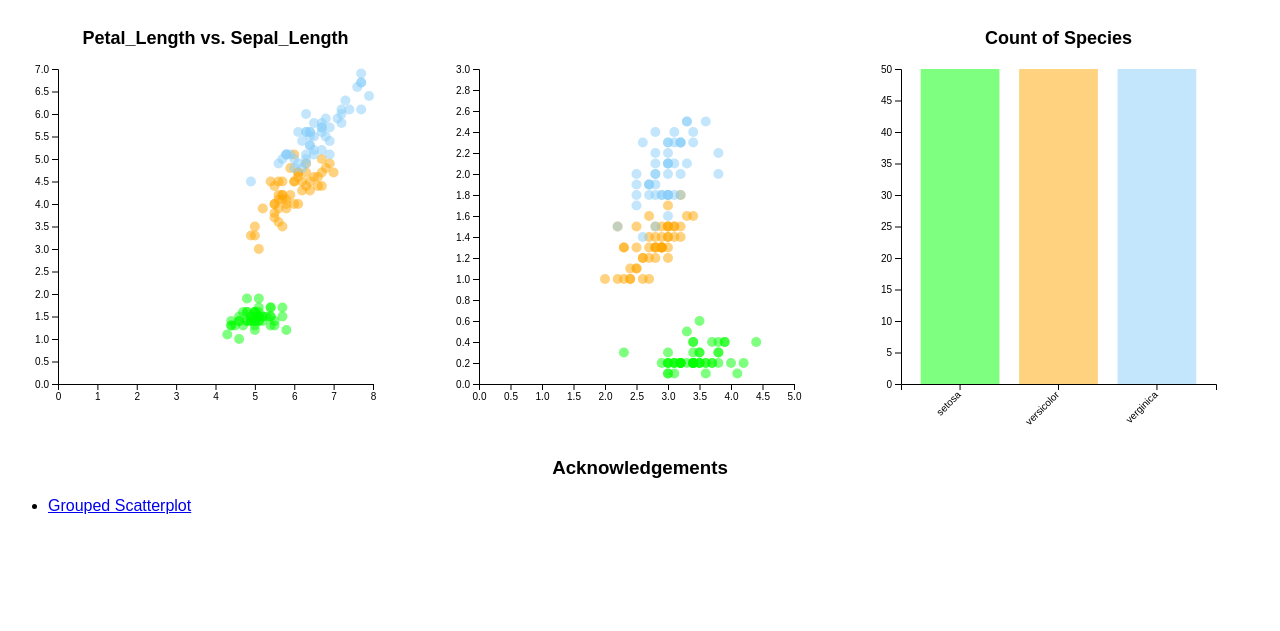
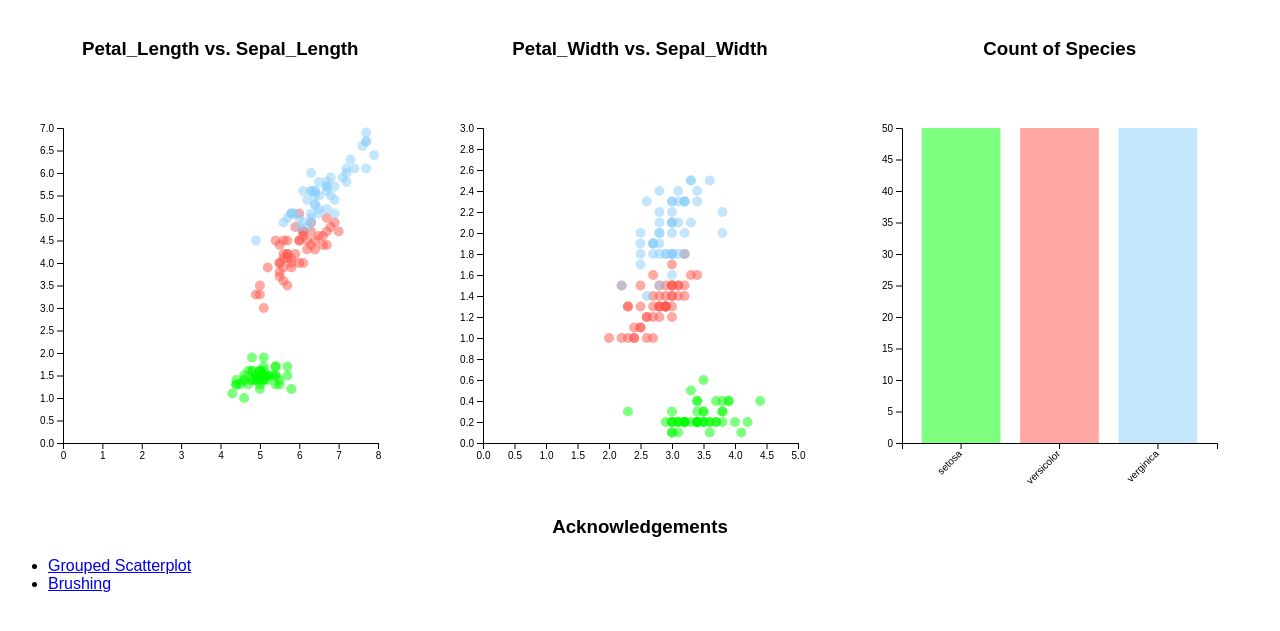
Before and after one commit to DS4200-S23-Class/hw-06-mich-jane, a plain HTML site: page index.html in a window 1280 px wide. Shown: the part 61-692 px from the top of the page. Drawn offline with Linux system fonts and the light colour scheme.

Commit message:
need to do linking

```diff
--- a/index.html
+++ b/index.html
@@ -24,31 +24,41 @@
     <!-- Flexbox container has 3 columns that all take up 1/3 of the page -->
     <div class="container">
 
-      <div id="column1">
-          <div id="vis1"></div>
+      <!-- Child 1 -->
+      <div id="vis1">
+        <!-- Heading for the viz -->
+        <h3 class="centered">Petal_Length vs. Sepal_Length</h2>
       </div>
 
-      <div id="column2">
-          <div id="vis2"></div>
+      <!-- Child 2 -->
+      <div id="vis2">
+        <!-- Heading for the viz -->
+        <h3 class="centered">Petal_Width vs. Sepal_Width</h2>
       </div>
 
-      <div id="column3">
-        <div id="vis3"></div>
+      <!-- Child 3 -->
+      <div id="vis3">
+        <!-- Heading for the viz -->
+        <h3 class="centered">Count of Species</h2>
       </div>
     </div>
 
 
-
-
   <!-- Centered acknowledgements header -->
   <h3 class="centered">Acknowledgements</h3>
+
   <div>
     <ul>
+      <!-- Links used -->
       <li>
         <a href="https://d3-graph-gallery.com/graph/scatter_grouped.html">Grouped Scatterplot</a>
       </li>
+      <li>
+        <a href="https://d3-graph-gallery.com/graph/interactivity_brush.html#realgraph">Brushing</a>
+      </li>
     </ul>
   </div>
+
   <!-- Link js -->
   <script src="js/main.js"></script>
 
--- a/js/main.js
+++ b/js/main.js
@@ -37,15 +37,6 @@ function lengthScatter() {
 							.domain([0, (MAX_X + 1)])
 							.range([0, VIS_WIDTH]);
 
-		// Title the scatter plot
-        FRAME1.append("text")
-	        .attr("x", MARGINS.left + VIS_WIDTH/2)
-	        .attr("y", MARGINS.top - 25)
-	        .attr("text-anchor", "middle")
-	        .attr("font-weight", "700")
-	        .style("font-size", "18px")
-	        .text("Petal_Length vs. Sepal_Length");
-
 	    // Add tick marks for x axis
 		FRAME1.append("g")
 			.attr("transform",
@@ -60,9 +51,10 @@ function lengthScatter() {
 			.call(d3.axisLeft(Y_SCALE).ticks(14))
 				.attr("font-size", "10px");
 
+		// Set color based on species
 		const color = d3.scaleOrdinal()
-		    .domain(["setosa", "versicolor", "virginica" ])
-		    .range([ "#00FF00", "#FFA500", "#87CEFA"])
+		    .domain(["setosa", "versicolor", "virginica"])
+		    .range(["#00FF00", "#ff5349", "#87CEFA"])
 
 		// Plot scatter plot
         const circle1 = FRAME1.append("g")
@@ -73,6 +65,7 @@ function lengthScatter() {
 	        .append("circle")
 	        .attr("cx", (d) => { return X_SCALE(d.Sepal_Length) + MARGINS.left; })
 			.attr("cy", (d) => { return Y_SCALE(d.Petal_Length) + MARGINS.top; })
+			// set color, radius, stroke, and opacity
 			.attr("fill", (d) => { return color(d.Species); })
 	        .attr("r", 5)
 	        .attr("stroke", "none")
@@ -113,17 +106,8 @@ function widthScatter() {
 
 		// Scale function for x
 		const X_SCALE = d3.scaleLinear()
-							.domain([0, (MAX_X-1)])
+							.domain([0, (MAX_X - 1)])
 							.range([0, VIS_WIDTH]);
-
-		// Title the scatter plot
-        FRAME2.append("text")
-	        .attr("x", MARGINS.left + VIS_WIDTH/2)
-	        .attr("y", MARGINS.top - 25)
-	        .attr("text-anchor", "middle")
-	        .attr("font-weight", "700")
-	        .style("font-size", "18px")
-	        .text("Petal_Width vs. Sepal_Width");
 
 	    // Add tick marks for x axis
 		FRAME2.append("g")
@@ -139,9 +123,10 @@ function widthScatter() {
 			.call(d3.axisLeft(Y_SCALE).ticks(14))
 				.attr("font-size", "10px");
 
+		// Set color based on species
 		const color = d3.scaleOrdinal()
 			.domain(["virginica", "versicolor", "setosa"])
-		    .range([ "#87CEFA", "#FFA500", "#00FF00" ])
+		    .range([ "#87CEFA", "#ff5349", "#00FF00"]);
 
 		// Plot scatter plot
         const circle2 = FRAME2.append("g")
@@ -152,6 +137,7 @@ function widthScatter() {
 	        .append("circle")
 	        .attr("cx", (d) => { return X_SCALE(d.Sepal_Width) + MARGINS.left; })
 			.attr("cy", (d) => { return Y_SCALE(d.Petal_Width) + MARGINS.top; })
+			// Set color, radius, stroke, and opacity
 			.attr("fill", (d) => { return color(d.Species); })
 	        .attr("r", 5)
 	        .attr("stroke", "none")
@@ -159,18 +145,19 @@ function widthScatter() {
 	        .attr("class", "point");
 
 	    // Add brushing
-	 	 FRAME2
-		  // Add the brush feature using the d3.brush function
+	 	FRAME2
+		  	// Add the brush feature using the d3.brush function
 		    .call( d3.brush()
-		    // initialise the brush area: start at 0,0 and finishes at width,height
-		      .extent( [ [MARGINS.left, MARGINS.bottom], [VIS_WIDTH + MARGINS.left, VIS_HEIGHT + MARGINS.top] ] )
-		      .on("start brush", updateChart) // Each time the brush selection changes, trigger the 'updateChart' function
-		    )
+		    // initialize the brush area
+		      .extent([[MARGINS.left, MARGINS.bottom], [VIS_WIDTH + MARGINS.left, VIS_HEIGHT + MARGINS.top]])
+		      // Each time the brush selection changes, trigger the 'updateChart' function
+		      .on("start brush", updateChart)
+		      )
 
 		// Function that is triggered when brushing is performed
 		function updateChart(event) {
-			extent = event.selection
-		    circle2.classed("selected", function(d){ return isBrushed(extent, X_SCALE(d.Sepal_Width) + MARGINS.left, Y_SCALE(d.Petal_Width) + MARGINS.top) } )
+			extent = event.selection;
+		    circle2.classed("selected", function(d){ return isBrushed(extent, X_SCALE(d.Sepal_Width) + MARGINS.left, Y_SCALE(d.Petal_Width) + MARGINS.top); });
 		}
 
 		// A function that return TRUE or FALSE according if a dot is in the selection or not
@@ -182,7 +169,6 @@ function widthScatter() {
 		    // This return TRUE or FALSE depending on if the points is in the selected area
 		    return x0 <= cx && cx <= x1 && y0 <= cy && cy <= y1;
 		 }
-
 	});
 }
 // Call the width scatter plot function to plot data points
@@ -196,7 +182,7 @@ const FRAME3 = d3.select("#vis3")
 					.attr("width", FRAME_WIDTH)
 					.attr("class", "frame");
 
-// Function that plots a bar chart with tooltip
+// Function that plots a bar chart
 function barChart() {
 	// hardcoded dataset
     const data = [
@@ -206,13 +192,13 @@ function barChart() {
       ];
 
 
-	// scale x axis
+	// Scale x axis
     const X_SCALE = d3.scaleBand()
     	.domain(data.map((d) => { return d.species; }))
       	.range([0, VIS_WIDTH])
       	.padding(0.2);
 
-    // add tick marks for x axis
+    // Add tick marks for x axis
     FRAME3.append("g")
 		.attr("transform", "translate(" + MARGINS.left + ", " + (VIS_HEIGHT + MARGINS.top) + ")")
 		.call(d3.axisBottom(X_SCALE))
@@ -220,35 +206,25 @@ function barChart() {
 	    .attr("transform", "translate(-10,0)rotate(-45)")
 	    .style("text-anchor", "end");
 
-	// find max of y
-	const MAX_Y = d3.max(data, (d) => { return parseInt(d.value); })
+	// Find max of y
+	const MAX_Y = d3.max(data, (d) => { return parseInt(d.value); });
 
-    // scale y axis
+    // Scale y axis
     const Y_SCALE = d3.scaleLinear()
       .domain([0, (MAX_Y)])
       .range([VIS_HEIGHT, 0]);
 
-    // add tick marks for y axis
+    // Add tick marks for y axis
     FRAME3.append("g")
 		.attr("transform",
 				"translate(" + MARGINS.left + "," + (MARGINS.bottom) + ")")
 	 	.call(d3.axisLeft(Y_SCALE).ticks(12))
 	  	.attr("font-size", "10px");
 
-
-	// Title
-    FRAME3.append("text")
-	    .attr("x", MARGINS.left + VIS_WIDTH/2)
-	    .attr("y", MARGINS.top - 25)
-	    .attr("text-anchor", "middle")
-	    .attr("font-weight", "700")
-	    .style("font-size", "18px")
-	    .text("Count of Species");
-
-
+	// Set color based on species
 	const color = d3.scaleOrdinal()
 		.domain(["virginica", "versicolor", "setosa"])
-	    .range([ "#87CEFA", "#FFA500", "#00FF00" ])
+	    .range([ "#87CEFA", "#ff5349", "#00FF00" ]);
 
 	// Plot barchart
 	FRAME3.selectAll("bars")
@@ -263,13 +239,6 @@ function barChart() {
 		    .attr("fill", (d) => { return color(d.species); })
 		    .style("opacity", 0.5)
 		    .attr("class", "bar");
-
-
 }
 // Call the bar chart function to plot
 barChart();
-
-
-// If the user brushes over points in the second scatter plot, corresponding points in the first scatter plot should be
-// highlighted with increased opacity and an orange border and corresponding bars should be highlighted with an orange
-// border in the bar chart.
--- a/style.css
+++ b/style.css
@@ -11,31 +11,13 @@ body {
 /* Flexbox container for children */
 .container {
   display: flex;
+  justify-content: space-evenly;
   flex-direction: row;
 }
 
-
-/* Children 1 that takes up 33% of the page */
-#column1 {
-	flex: 33%;
-	flex-grow: 1;
-}
-
-/* Children 2 that takes up 33% of the page */
-#column2 {
-	flex: 33%;
-	flex-grow: 1;
-}
-
-/* Children 3 that takes up 33% of the page */
-#column3 {
-	flex: 33%;
-	flex-grow: 1;
-}
-
-
+/* Style points selected through brushing */
 .selected {
   opacity: 1 !important;
-  stroke: black;
-  stroke-width: 1px;
+  stroke: orange;
+  stroke-width: 2px;
 }
```
